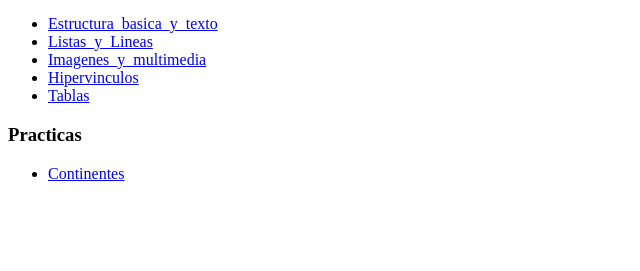
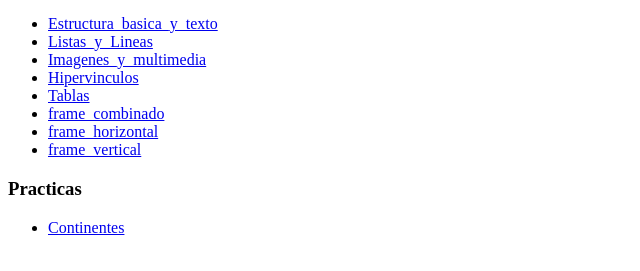
Before and after one commit to rodrigopagina/rodrigo, a plain HTML site: page index.html in a window 1280 px wide. Shown: the part 343-614 px from the top of the page, without its empty margins (0-640 px from the left). Drawn offline with Linux system fonts and the light colour scheme.

Commit message:
index.html

```diff
--- a/index.html
+++ b/index.html
@@ -13,6 +13,10 @@
 <li><a href="imagenymultimedia.html">Imagenes_y_multimedia</a></li>
 <li><a href="hipervin.html">Hipervinculos</a></li>
 <li><a href="tablas.html">Tablas</a></li>
+<li><a href="marcodemenú.html>menu_frame</a></li>
+<li><a href="framecombinado.html">frame_combinado</a></li>
+ <li><a href="marcohorizontal.html">frame_horizontal</a></li>
+ <li><a href="marcovertical.html">frame_vertical</a></li>
 </ul>
 <h3>Practicas</h3>
 <ul type="disc">
```
